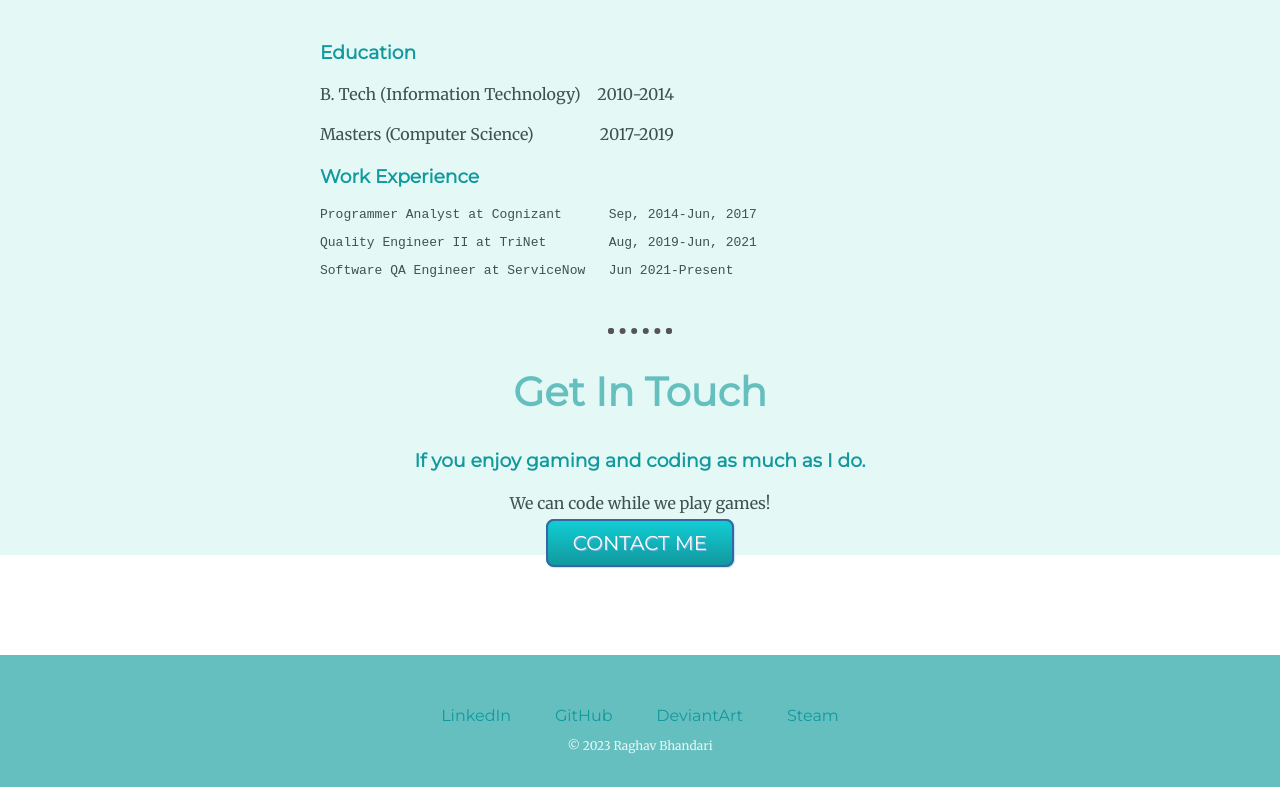
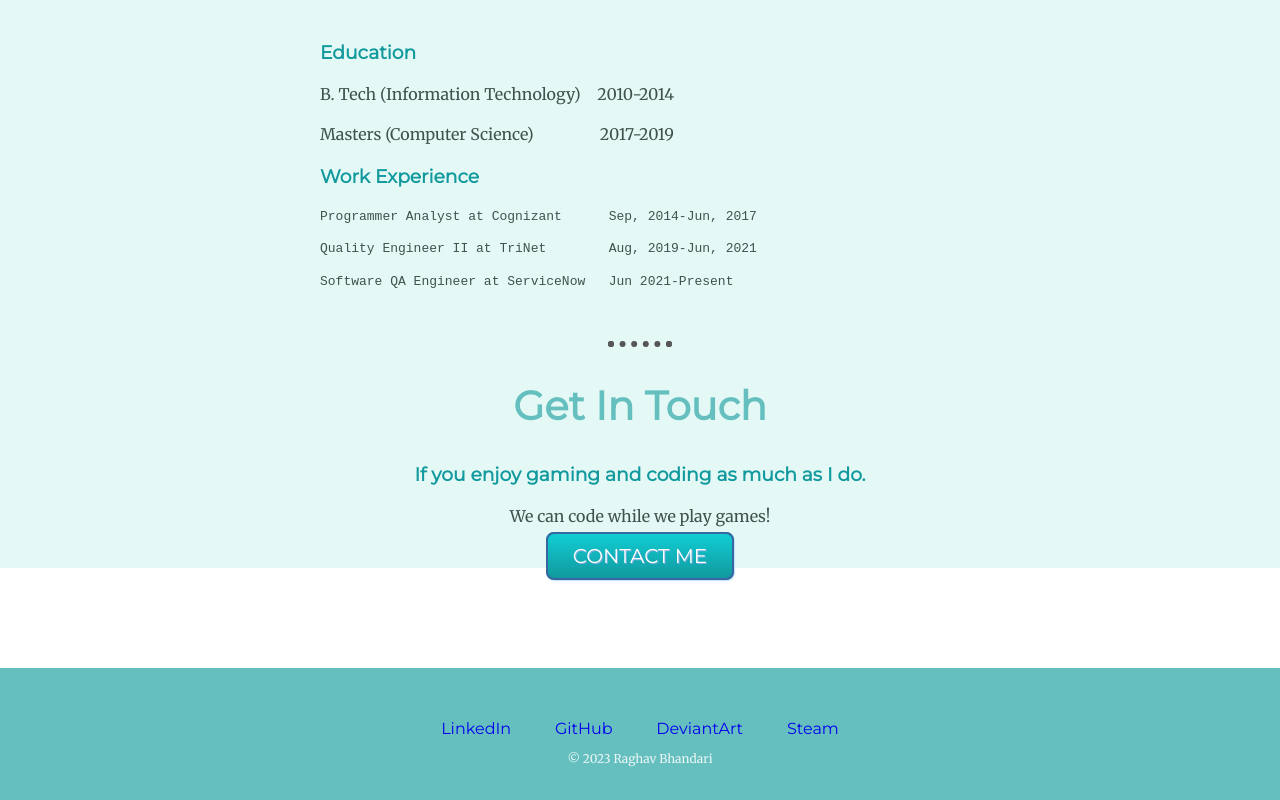
Before and after one commit to R4GH4V/cv, a plain HTML site: page index.html in a window 1280 px wide. Shown: the part 1775-2575 px from the top of the page. Drawn offline with Linux system fonts and the light colour scheme.

Commit message:
Update styles.css

```diff
--- a/css/styles.css
+++ b/css/styles.css
@@ -32,7 +32,7 @@ body {
 }
 
 a {
-  color: #11999E;
+  color: ##3366CC;
   font-family: 'Montserrat', sans-serif;
   margin: 10px 20px;
   text-decoration: none;
@@ -43,6 +43,10 @@ a:hover {
 }
 
 p {
+  line-height: 1.5;
+}
+
+pre {
   line-height: 1.5;
 }
 
```
